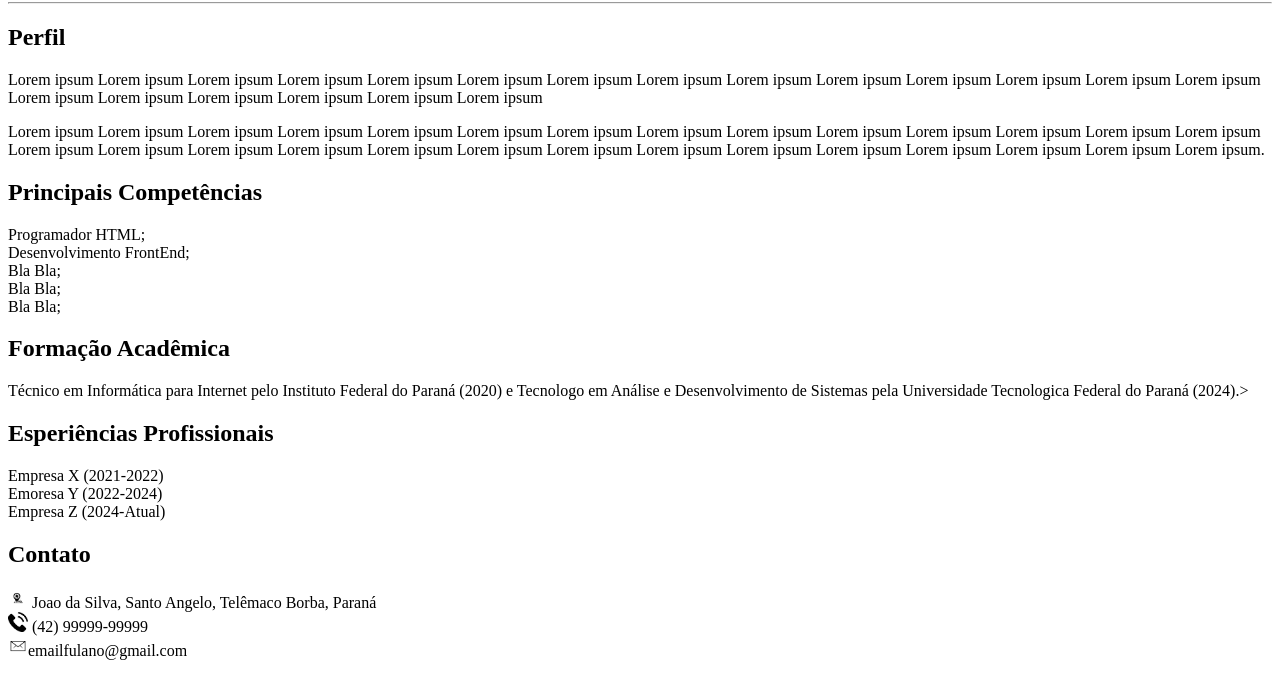
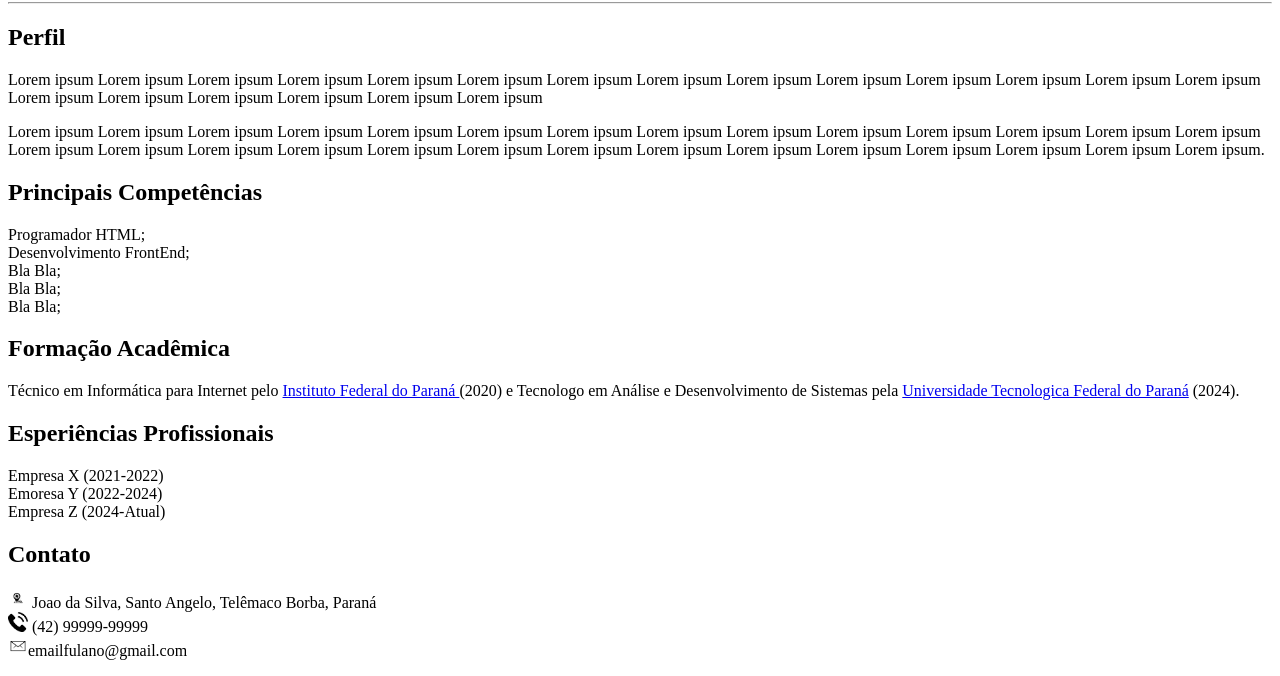
Before and after one commit to emyzoca7/Corriculo_FulanoTal, a plain HTML site: page index.html in a window 1280 px wide. Shown: the part 220-896 px from the top of the page. Drawn offline with Linux system fonts and the light colour scheme.

Commit message:
atualização

```diff
--- a/index.html
+++ b/index.html
@@ -21,7 +21,7 @@
             Bla Bla;
         </p>
         <h2>Formação Acadêmica</h2>
-        <p>Técnico em Informática para Internet pelo Instituto Federal do Paraná (2020) e Tecnologo em Análise e Desenvolvimento de Sistemas pela Universidade Tecnologica Federal do Paraná (2024).></p>
+        <p>Técnico em Informática para Internet pelo <a href="https://ifpr.edu.br/"> Instituto Federal do Paraná </a>(2020) e Tecnologo em Análise e Desenvolvimento de Sistemas pela <a href="https://www.utfpr.edu.br/">Universidade Tecnologica Federal do Paraná</a> (2024).</p>
         <h2>Esperiências Profissionais</h2>
         <p>
             Empresa X (2021-2022)<br>
```
